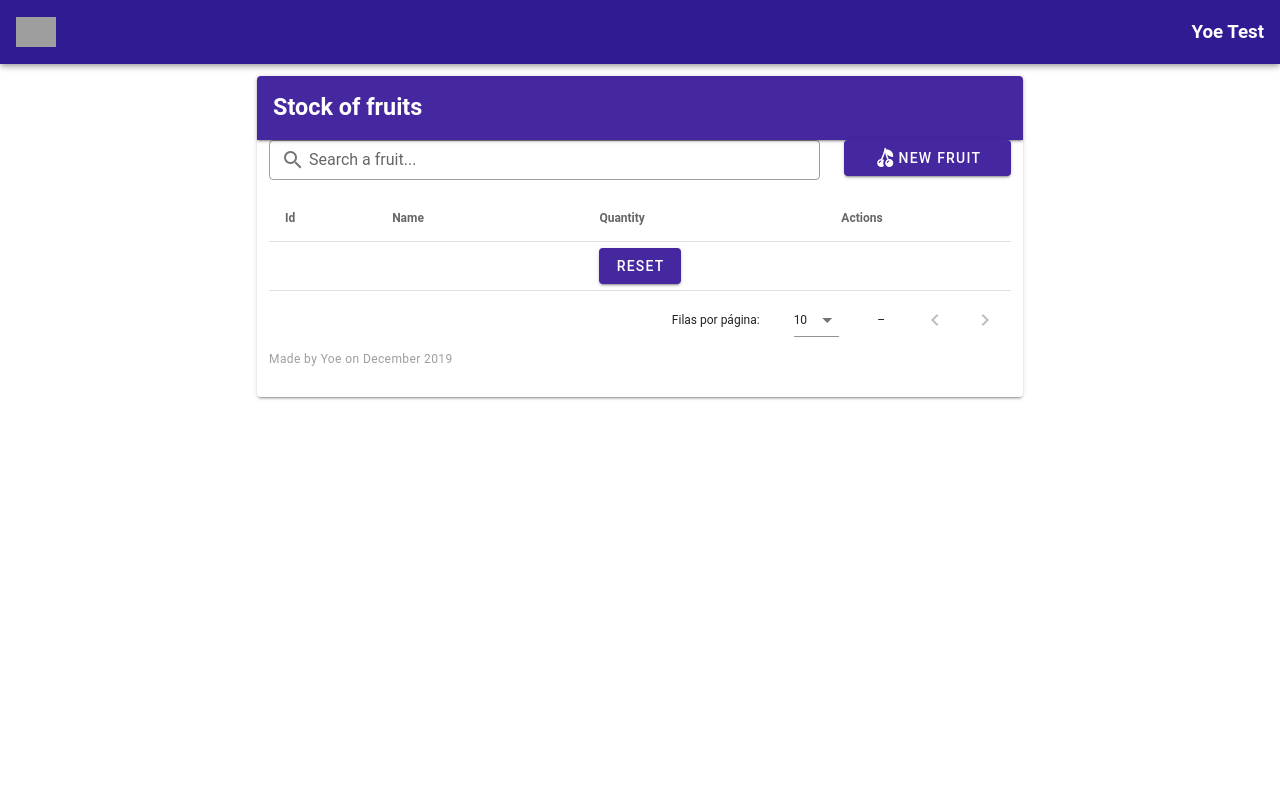
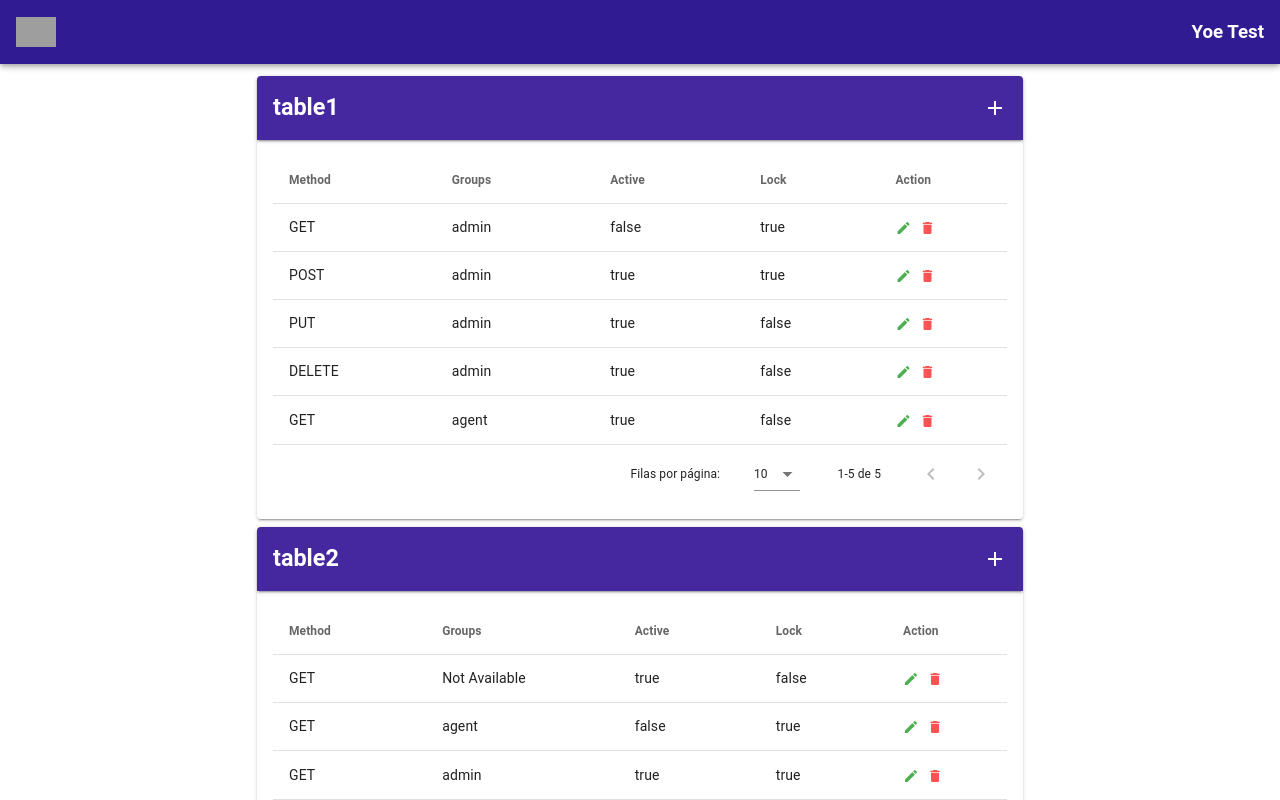
Before and after one commit to danielalejandroamaro/secure_tables, a Vue app: page / in a window 1280 px wide. Shown: the top 800 px of the page. Built offline with nearby package versions, Linux system fonts and the light colour scheme; no server answers; grey boxes are pictures that could not be loaded; a small style sheet from the web is missing.

Commit message:
mokeServices agregado, componente tabla creado con botones sin funcionar aun

```diff
--- a/package.json
+++ b/package.json
@@ -1,5 +1,5 @@
 {
-    "name": "yoe_test",
+    "name": "secure_tables",
     "version": "0.1.0",
     "private": true,
     "scripts": {
--- /dev/null
+++ b/src/components/secure_table.vue
@@ -0,0 +1,93 @@
+<template>
+    <v-card class="mb-2">
+        <v-app-bar
+        dark
+        class="primary"
+        no-gutter
+        elevation="2"
+        >
+            <v-toolbar-title>
+                <h3>{{table_name}}</h3>
+            </v-toolbar-title>
+
+            <v-spacer></v-spacer>
+
+            <v-btn icon @click="addRule">
+                <v-icon>mdi-plus</v-icon>
+            </v-btn>
+
+        </v-app-bar>
+
+        <!--table elements here-->
+        <v-card-text>
+            <v-data-table
+            :headers="table_headers"
+            :items="table_rules"
+            sort-by="id"
+            >
+                <template v-slot:item.action="{ item }">
+                  <v-icon
+                    small
+                    class="mr-2"
+                    @click="editRule(item)"
+                    color="success"
+                  >
+                    mdi-pencil
+                  </v-icon>
+                  <v-icon
+                    small
+                    @click="deleteRule(item)"
+                    color="error"
+                  >
+                    mdi-delete
+                  </v-icon>
+                </template>
+
+                <template v-slot:no-data>
+                  <v-btn color="primary">Reset</v-btn>
+                </template>
+
+            </v-data-table>
+        </v-card-text>
+
+    </v-card>
+</template>
+
+<script>
+export default {
+    props: {
+        table_name:String,
+        table_rules: Array
+    },
+
+    data() {
+        return {
+            table_headers:[
+                { text: 'Method', value: 'method' },
+                { text: 'Groups', value: 'groups' },
+                { text: 'Active', value: 'is_active' },
+                { text: 'Lock', value: 'locked' },
+                { text: 'Action ', value: 'action', sortable: false },
+            ]
+        }
+    },
+
+    methods: {
+        addRule() {
+            alert('Add Rule works')
+        },
+
+        editRule(rule){
+            console.log(rule);
+        },
+
+        deleteRule(rule){
+            console.log(rule);
+        }
+    }
+}
+</script>
+
+<style>
+
+</style>
--- a/src/main.js
+++ b/src/main.js
@@ -10,6 +10,31 @@ import '@mdi/font/css/materialdesignicons.css'
 
 Vue.config.productionTip = false
 Vue.use(VueAxios, axios)
+Vue.use({
+    install(Vue) {
+        Vue.prototype.$mokeServices = {
+            getTables() {
+                return ['table1', 'table2', 'table3']
+            },
+            getDefinitions() {
+                return [
+                    { 'id': 1, 'table_name': 'table1', 'method': 'GET', 'groups': 'admin', 'is_active': false, 'locked': true },
+                    { 'id': 2, 'table_name': 'table1', 'method': 'POST', 'groups': 'admin', 'is_active': true, 'locked': true },
+                    { 'id': 3, 'table_name': 'table1', 'method': 'PUT', 'groups': 'admin', 'is_active': true, 'locked': false },
+                    { 'id': 4, 'table_name': 'table1', 'method': 'DELETE', 'groups': 'admin', 'is_active': true, 'locked': false },
+                    { 'id': 5, 'table_name': 'table1', 'method': 'GET', 'groups': 'agent', 'is_active': true, 'locked': false },
+                    { 'id': 6, 'table_name': 'table2', 'method': 'GET', 'groups': 'Not Available', 'is_active': true, 'locked': false },
+                    { 'id': 7, 'table_name': 'table2', 'method': 'GET', 'groups': 'agent', 'is_active': false, 'locked': true },
+                    { 'id': 8, 'table_name': 'table2', 'method': 'GET', 'groups': 'admin', 'is_active': true, 'locked': true },
+                    { 'id': 9, 'table_name': 'table3', 'method': 'GET', 'groups': 'agent', 'is_active': false, 'locked': false },
+                    { 'id': 10, 'table_name': 'table3', 'method': 'GET', 'groups': 'admin', 'is_active': false, 'locked': true },
+                    { 'id': 11, 'table_name': 'table3', 'method': 'GET', 'groups': 'admin', 'is_active': true, 'locked': false },
+                    { 'id': 12, 'table_name': 'table3', 'method': 'GET', 'groups': 'Not Available', 'is_active': true, 'locked': false }
+                ]
+            }
+        }
+    }
+})
 
 new Vue({
     router,
--- a/src/views/Home.vue
+++ b/src/views/Home.vue
@@ -5,10 +5,14 @@
         cols="10"
         md="8"
         >
-        <stock title="Stock of fruits">
-          <fruits_list/>
-          <p class="caption grey--text">Made by Yoe on December 2019</p>
-        </stock>
+
+            <secure_table
+            v-for="(table,index) in tables"
+            :key="index"
+            :table_name="table"
+            :table_rules="table_rules(table)"
+            ></secure_table>
+
       </v-col>
     </v-row>
   </v-container>
@@ -16,14 +20,32 @@
 
 <script>
 // @ is an alias to /src
-import stock from '@/components/stock.vue'
-import fruits_list from "@/components/fruits_list.vue"
+import secure_table from '@/components/secure_table.vue'
 
 export default {
   name: 'home',
   components: {
-    stock,
-    fruits_list
+    secure_table
+  },
+
+  data(){
+    return{
+      tables:'',
+      rules:[]
+    }
+  },
+
+  methods:{
+    table_rules(table_name){
+      return this.rules.filter(table => table.table_name == table_name)
+    }
+  },
+
+  created(){
+    this.tables = this.$mokeServices.getTables();
+    this.rules = this.$mokeServices.getDefinitions();
+    console.log(Object.keys(this.rules[0]));
   }
+
 }
 </script>
```
Also changed, not shown: src/store/index.js (deleted, +0 -25 lines), 1 other file (tests, documents, lock files or other folders).
